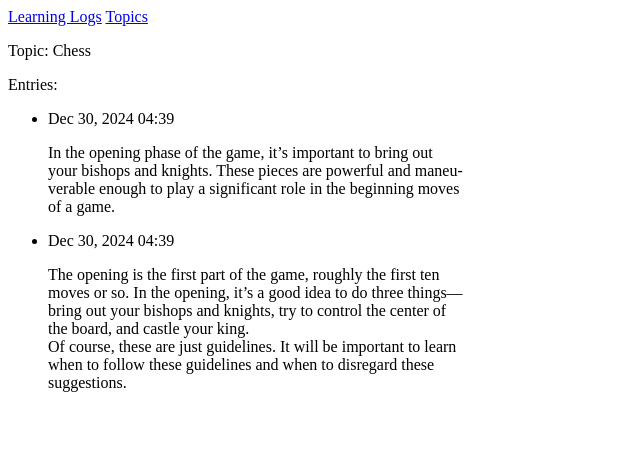
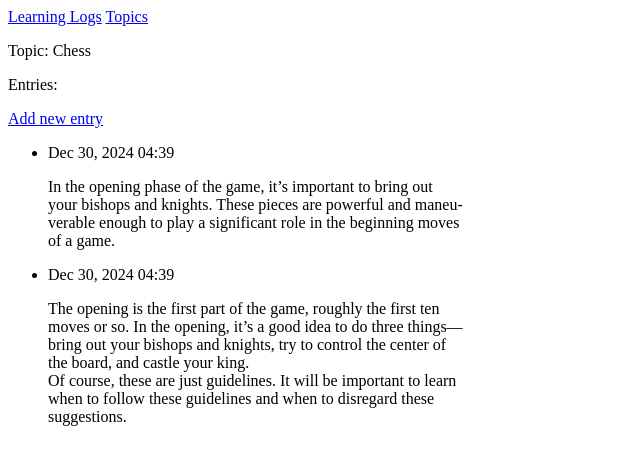
Before and after one commit to Binod-Bk/Django_Learning_Log_Project, a Django app: page /topics/1/ in a window 1280 px wide. Shown: the top 465 px of the page, without its empty margins (0-640 px from the left). Run offline with Django 5.2, Linux system fonts and the light colour scheme; data comes from the database, SQL or seed files in the repository.

Commit message:
Adding new entries using Forms to different topics

```diff
--- a/learning_logs/templates/learning_logs/topic.html
+++ b/learning_logs/templates/learning_logs/topic.html
@@ -5,6 +5,9 @@
 <p>Topic: {{ topic.text }}</p>
 
 <p>Entries:</p>
+<p>
+    <a href="{% url 'learning_logs:new_entry' topic.id %}">Add new entry</a>
+</p>
 
 <ul>
     {% for entry in entries %}
--- a/learning_logs/urls.py
+++ b/learning_logs/urls.py
@@ -13,4 +13,6 @@ urlpatterns = [
     path('topics/<int:topic_id>/',views.topic, name='topic'),
     # Page for adding a new Topic using a form.
     path('new_topic/', views.new_topic, name='new_topic'),
+    # Page for adding a new Entry using a form.
+    path('new_entry/<int:topic_id>/',views.new_entry, name='new_entry'),
 ]
--- a/learning_logs/views.py
+++ b/learning_logs/views.py
@@ -1,6 +1,6 @@
 from django.shortcuts import render, redirect
 from .models import Topic
-from .forms import TopicForm
+from .forms import TopicForm, EntryForm
 
 # Create your views here.
 
@@ -40,3 +40,24 @@ def new_topic(request):
 
     context = {'form': form}
     return render(request, 'learning_logs/new_topic.html', context)
+
+
+def new_entry(request, topic_id):
+    """Adding a new entry for a particular topic."""
+    topic = Topic.objects.get(id=topic_id)
+
+    if request.method != 'POST':
+        # No data submitted; create a blank form.
+        form = EntryForm()
+    else:
+        form = EntryForm(data=request.POST)
+        if form.is_valid():
+            new_entry = form.save(commit=False)
+            new_entry.topic = topic
+            new_entry.save()
+            return redirect('learning_logs:topic', topic_id=topic_id)
+
+    # Display a blank or invalid form.
+
+    context = {'topic': topic, 'form': form}
+    return render(request, 'learning_logs/new_entry.html', context)
```
Also changed, not shown: learning_logs/forms.py (+8 -1 lines), learning_logs/templates/learning_logs/new_entry.html (added, +14 -0 lines).
